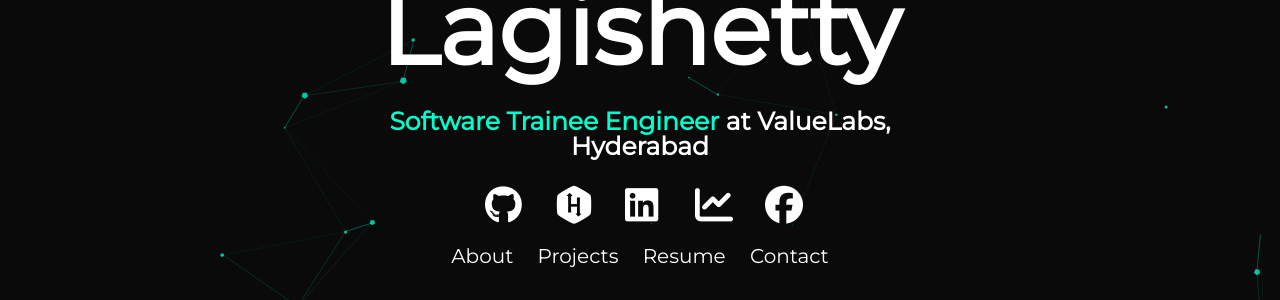
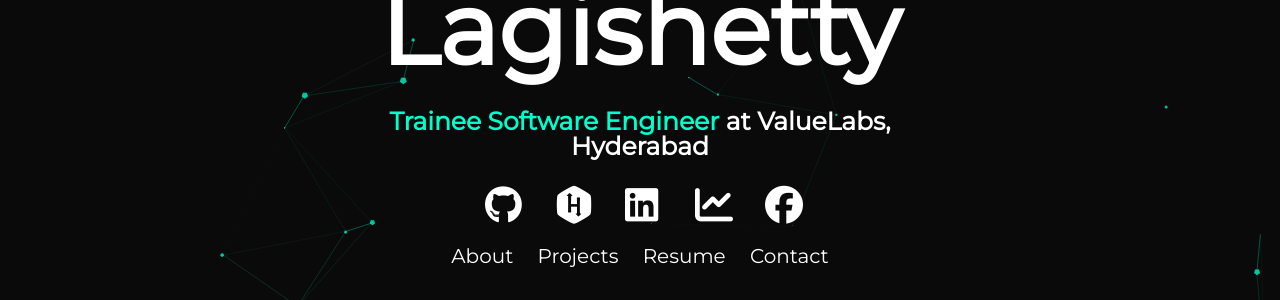
Before and after one commit to VasaviLagishetty/VasaviLagishetty.github.io, a Jekyll site: the page built from index.html, in a window 1280 px wide and 900 px high, scrolled down 193 px. Shown: the part 154-454 px from the top of the window. Built offline with Jekyll 4.4.1, drawn with Linux system fonts in a browser that asks for light colours; nearby versions of some CDN libraries; some of the changed text lies outside the part shown.

Commit message:
Updated Profile

```diff
--- a/_includes/about.html
+++ b/_includes/about.html
@@ -73,7 +73,7 @@
 <table>
   <tr>
     <th rowspan="1">Experience</th>
-    <td><b>Software Trainee Engineer - ValueLabs, Hyderabad</b><br><i>September 2019 - Present</i><br>Adopted to corporate culture, worked on various technologies like Low Code Platforms (helped the team in choosing ease and best tool for real-time applications), ReactJS, and also on Swift Xcode (IoS).</td>
+    <td><b>Trainee Software Engineer - ValueLabs, Hyderabad</b><br><i>September 2019 - Present</i><br>Adopted to corporate culture, worked on various technologies like Low Code Platforms (helped the team in choosing ease and best tool for real-time applications), ReactJS, and also on Swift Xcode (IoS).</td>
   </tr>
 </table><br><br>
 <table>
--- a/_includes/contact.html
+++ b/_includes/contact.html
@@ -47,10 +47,10 @@
         <tr>
             <td class="td1"><img id="pic" src="assets/img/vasavi.jpg" alt="profile_pic"></td>
             <td class="td1">Vasavi Lagishetty<br>
-                <a href="mailto:vasavi2910@gmail.com">Gmail  <i id="icon" class="fa fa-envelope"></i></a><br>
-                <a href="tel:+9542263388">Phone  <i id="icon" class="fa fa-phone"></i></a><br>
+                <a href="mailto:vasavi2910@gmail.com">vasavi2910@gmail.com</a><br>
+                <a href="tel:+9542263388">+91 95422 63388</a><br>
                 <a target="_blank" href="https://t.me/VasaviLagishetty">Telegram  <i id="icon" class="fab fa-telegram"></i></a><br>
-                <a target="_blank" href="https://www.linkedin.com/in/vasavi2910">LinkedIn  <i id="icon" class="fab fa-linkedin"></i></a>
+                Hyderabad, India
             </td>
         </tr>
     </table>
--- a/_includes/header.html
+++ b/_includes/header.html
@@ -5,7 +5,7 @@
   <div class="header">
       <h1>
         <span class="site-title">{{site.username}}</span>
-        <span class="site-description"><span style="color: #00ffcd;">Software Trainee Engineer</span> at ValueLabs, Hyderabad</span>
+        <span class="site-description"><span style="color: #00ffcd;">Trainee Software Engineer</span> at ValueLabs, Hyderabad</span>
       </h1>
       <div class="header-icons">
         <a aria-label="My Github" target="_blank" href="https://github.com/VasaviLagishetty"><i id = "icon" class="fab fa-github" ></i></a>
```
Also changed, not shown: 1 other file.
